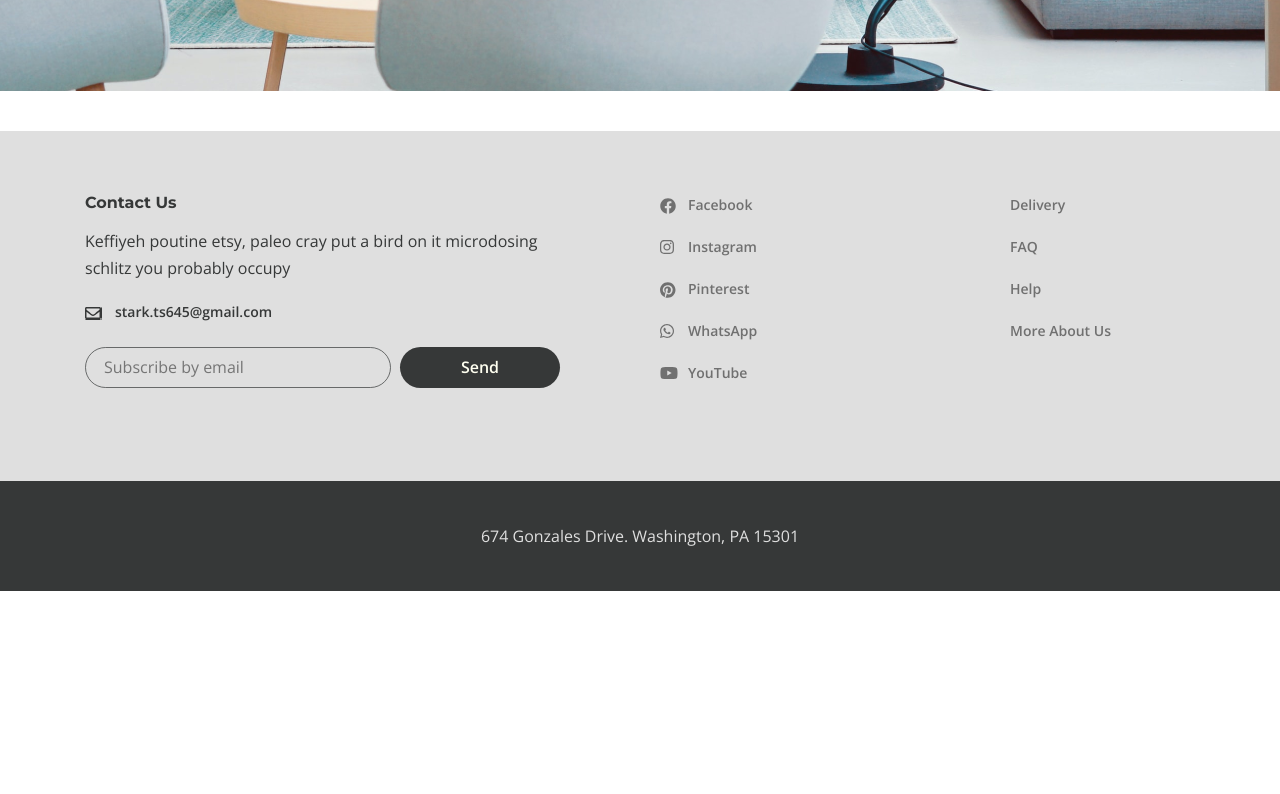
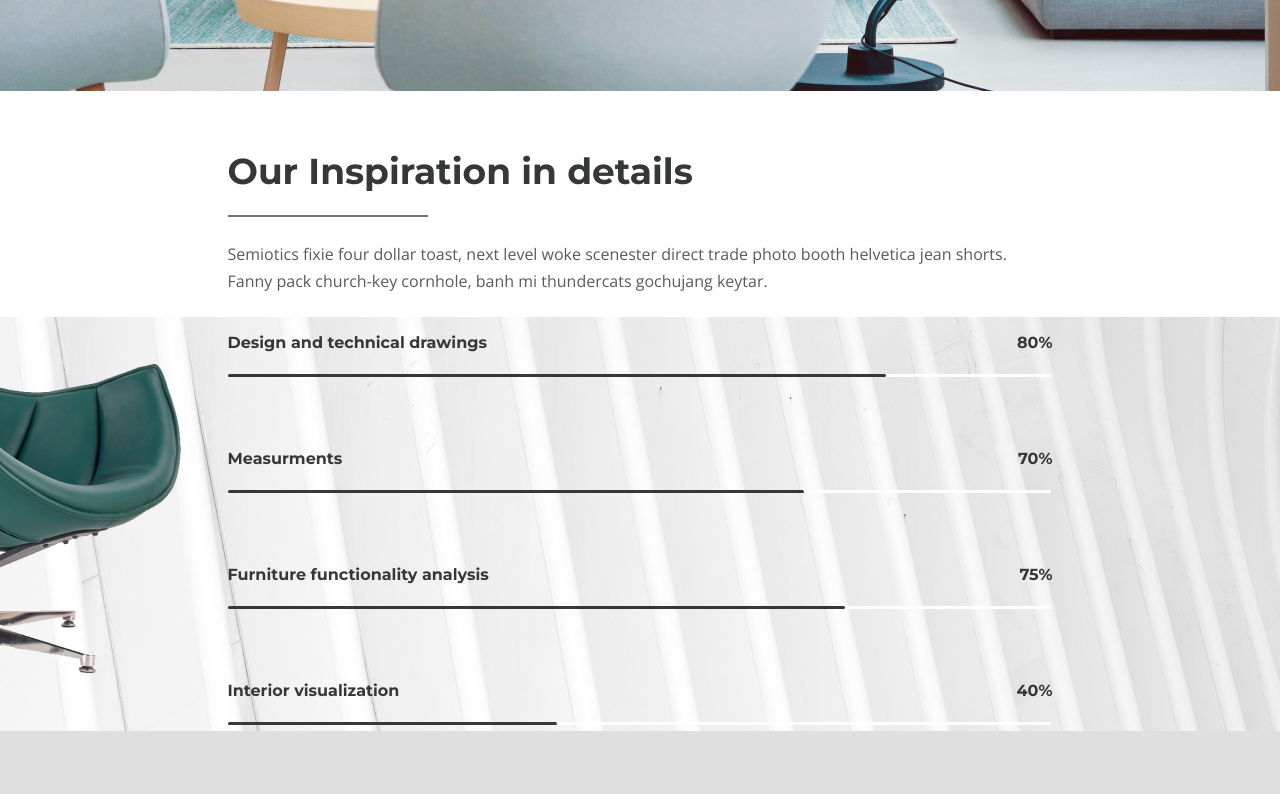
Before and after one commit to werwarmort/furniture-react-ts, a React (Create React App) app: page /about in a window 1280 px wide. Shown: the part 1520-2314 px from the top of the page. Before the commit the page ends 2111 px from the top, so only its background shows below. Built offline with nearby package versions, Linux system fonts and the light colour scheme.

Commit message:
chart is done

```diff
--- /dev/null
+++ b/src/components/horizontalChart/horizontalChart.jsx
@@ -0,0 +1,58 @@
+import "./styles.scss";
+
+const HorizontalChart = () => {
+  function findSize(progress) {
+    return Math.floor(823 * (progress / 100));
+  }
+  const progressFirst = 80;
+  const progressSecond = 70;
+  const progressThird = 75;
+  const progressFouth = 40;
+
+  const styles = {
+    first: {
+      progress: progressFirst,
+      size: findSize(progressFirst),
+      title: "Design and technical drawings",
+    },
+    second: {
+      progress: progressSecond,
+      size: findSize(progressSecond),
+      title: "Measurments",
+    },
+    third: {
+      progress: progressThird,
+      size: findSize(progressThird),
+      title: "Furniture functionality analysis",
+    },
+    fouth: {
+      progress: progressFouth,
+      size: findSize(progressFouth),
+      title: "Interior visualization",
+    },
+  };
+  return (
+    <>
+      <div className="chart">
+        {Object.keys(styles).map((style, i) => (
+          <div key={i} className="chart__item">
+            <div className="chart__text">
+              <div className="chart__text-title">{styles[style].title}</div>
+              <div className="chart__text-procent">
+                {styles[style].progress}%
+              </div>
+            </div>
+            <div className="chart__totalLine">
+              <div
+                className="chart__progress"
+                style={{ minWidth: `${styles[style].size}px` }}
+              ></div>
+            </div>
+          </div>
+        ))}
+      </div>
+    </>
+  );
+};
+
+export default HorizontalChart;
--- /dev/null
+++ b/src/components/horizontalChart/styles.scss
@@ -0,0 +1,39 @@
+.chart {
+  height: 400px;
+  &__item {
+    margin-top: 10px;
+    text-align: right;
+    font-family: Montserrat;
+    font-size: 16px;
+    font-style: normal;
+    font-weight: 700;
+    line-height: 23px;
+  }
+  &__totalLine {
+    margin-bottom: 70px;
+    max-width: 823px;
+    height: 3px;
+    border-radius: 4px;
+    background: #fff;
+    // background: red;
+    position: relative;
+  }
+  &__progress {
+    position: absolute;
+    // width: 700px;
+    height: 3px;
+    border-radius: 4px;
+    background: #363838;
+  }
+
+  &__text {
+    display: flex;
+    justify-content: space-between;
+    margin-bottom: 20px;
+    &-title {
+    }
+    &-procent {
+      // font-size: 50px;
+    }
+  }
+}
--- /dev/null
+++ b/src/components/popupRofl/popupVideo.jsx
@@ -0,0 +1,68 @@
+import React, { useState } from "react";
+import { IoCloseOutline } from "react-icons/io5";
+import { BiLoaderAlt } from "react-icons/bi";
+
+import "./stylesFroPopup.scss";
+import "../../scss/style.scss";
+
+import playButton from "../../images/play_button.svg";
+
+export default function ModalPopup() {
+  const [modal, setModal] = useState(false);
+  const [videoLoading, setVideoLoading] = useState(true);
+
+  const openModal = () => {
+    setModal(!modal);
+  };
+
+  const spinner = () => {
+    setVideoLoading(!videoLoading);
+  };
+
+  return (
+    <div className="popup-video">
+      <button className="about__popup-play" onClick={openModal} href="#">
+        <img
+          className="about__popup-imgBth"
+          src={playButton}
+          alt="play button"
+        />
+        {modal ? (
+          <section className="modal__bg">
+            <div className="modal__align">
+              <div className="modal__content" modal={modal}>
+                <IoCloseOutline
+                  className="modal__close"
+                  arial-label="Close modal"
+                  onClick={setModal}
+                />
+                <div className="modal__video-align">
+                  {videoLoading ? (
+                    <div className="modal__spinner">
+                      <BiLoaderAlt
+                        className="modal__spinner-style"
+                        fadeIn="none"
+                      />
+                    </div>
+                  ) : null}
+                  <iframe
+                    className="modal__video-style"
+                    onLoad={spinner}
+                    loading="lazy"
+                    width="800"
+                    height="500"
+                    src="https://www.youtube.com/embed/4UZrsTqkcW4"
+                    title="YouTube video player"
+                    frameBorder="0"
+                    allow="accelerometer; autoplay; clipboard-write; encrypted-media; gyroscope; picture-in-picture"
+                    allowfullscreen
+                  ></iframe>
+                </div>
+              </div>
+            </div>
+          </section>
+        ) : null}
+      </button>
+    </div>
+  );
+}
--- /dev/null
+++ b/src/components/popupRofl/stylesFroPopup.scss
@@ -0,0 +1,111 @@
+.popup-video {
+  font-family: sans-serif;
+  text-align: center;
+}
+
+.modal__bg {
+  position: fixed;
+  top: 0;
+  left: 0;
+  width: 100%;
+  height: 100%;
+  background: rgba(28, 28, 28, 0.19);
+  backdrop-filter: blur(6px);
+  opacity: 1;
+  animation-timing-function: ease-out;
+  animation-duration: 0.3s;
+  animation-name: modal-video;
+  -webkit-transition: opacity 0.3s ease-out;
+  -moz-transition: opacity 0.3s ease-out;
+  -ms-transition: opacity 0.3s ease-out;
+  -o-transition: opacity 0.3s ease-out;
+  transition: opacity 0.3s ease-out;
+  z-index: 100;
+}
+
+.modal__align {
+  display: flex;
+  justify-content: center;
+  align-items: center;
+  height: 100vh;
+}
+
+.modal__content {
+  width: 800px;
+  height: 500px;
+  box-shadow: 0px 100px 80px rgba(184, 184, 184, 0.07),
+    0px 25.8162px 19px 4px rgba(178, 178, 178, 0.0456112),
+    0px 7.779px 7.30492px rgba(0, 0, 0, 0.035),
+    0px 1.48838px 2.0843px rgba(0, 0, 0, 0.0243888);
+  border-radius: 20px;
+  background: transparent;
+  color: #000;
+  margin: 0rem 4rem;
+}
+
+.modal__close {
+  background-color: white;
+  border-radius: 50%;
+  cursor: pointer;
+  position: relative;
+  bottom: 50px;
+  width: 32px;
+  height: 32px;
+  padding: 0;
+}
+
+.modal__video-align {
+  display: flex;
+  position: relative;
+  bottom: 37px;
+}
+
+.modal__video-style {
+  border-radius: 20px;
+  z-index: 100;
+}
+
+.modal__spinner {
+  position: fixed;
+  top: 50%;
+  left: 50%;
+  transform: translate(-50%, -50%);
+}
+
+.modal__spinner {
+  animation: spin 2s linear infinite;
+  font-size: 40px;
+  color: #1b6aae;
+}
+
+@keyframes spin {
+  0% {
+    transform: rotate(0deg);
+  }
+  100% {
+    transform: rotate(360deg);
+  }
+}
+
+@media screen and (max-width: 800px) {
+  .modal__content {
+    margin: 0rem 1rem;
+    width: 100%;
+  }
+  .modal__video-style {
+    width: 100%;
+  }
+}
+
+@media screen and (max-width: 499px) {
+  .modal__content {
+    background: transparent;
+    height: auto;
+  }
+  .modal__video-align {
+    bottom: 0px;
+  }
+  .modal__video-style {
+    height: auto;
+  }
+}
--- a/src/pages/about.tsx
+++ b/src/pages/about.tsx
@@ -2,6 +2,7 @@ import { Link } from "react-router-dom";
 import React, { useState } from "react";
 
 import ModalPopup from "../components/popupRofl/popupVideo";
+import HorizontalChart from "../components/horizontalChart/horizontalChart";
 
 const AboutPage = () => {
   return (
@@ -23,7 +24,6 @@ const AboutPage = () => {
             </ul>
           </div>
         </div>
-      </main>
 
         <section className="about">
           <div className="about__prev">
@@ -38,14 +38,14 @@ const AboutPage = () => {
               </div>
               <div className="about__text">
                 <p>
-                Vexillologist vape microdosing freegan pork belly deep v direct
-                trade cray single-origin coffee street art. Viral shaman
-                mustache master cleanse, pour-over affogato poutine copper mug
-                marfa fanny pack normcore. Lo-fi pop-up banjo portland, echo
-                park hammock chillwave literally post-ironic ramps subway tile
-                kitsch. Shaman tumblr fixie echo park street art. Enamel pin
-                vaporware wayfarers, organic succulents hella sustainable
-                cardigan.
+                  Vexillologist vape microdosing freegan pork belly deep v
+                  direct trade cray single-origin coffee street art. Viral
+                  shaman mustache master cleanse, pour-over affogato poutine
+                  copper mug marfa fanny pack normcore. Lo-fi pop-up banjo
+                  portland, echo park hammock chillwave literally post-ironic
+                  ramps subway tile kitsch. Shaman tumblr fixie echo park street
+                  art. Enamel pin vaporware wayfarers, organic succulents hella
+                  sustainable cardigan.
                 </p>
                 <p>
                   Sustainable hot chicken skateboard, dreamcatcher meggings
@@ -64,6 +64,30 @@ const AboutPage = () => {
             </div>
           </div>
         </section>
+
+        <section className="inspiration">
+          <div className="container">
+            <div className="inspiration__inner">
+              <img className="inspiration__images" src="" alt="" />
+              <div className="inspiration__content">
+                <h3 className="inspiration__title">
+                  Our Inspiration in details
+                </h3>
+                <p className="inspiration__text">
+                  Semiotics fixie four dollar toast, next level woke scenester
+                  direct trade photo booth helvetica jean shorts. Fanny pack
+                  church-key cornhole, banh mi thundercats gochujang keytar.
+                </p>
+                <ul className="inspiration__list">
+                  <li className="inspiration__item">
+                    <HorizontalChart />
+                  </li>
+                </ul>
+              </div>
+            </div>
+          </div>
+        </section>
+      </main>
     </>
   );
 };
--- a/src/scss/style.scss
+++ b/src/scss/style.scss
@@ -42,6 +42,20 @@
   &__list-link {
     @extend %title-font;
     color: rgba(54, 56, 56, 0.9);
+  }
+}
+.menu__list-link.active {
+  padding-bottom: 4px;
+  position: relative;
+  &::after {
+    position: absolute;
+    content: "";
+    bottom: 0;
+    left: 0;
+    right: 0;
+    height: 2px;
+    border-radius: 2px;
+    background-color: rgba($title, 0.7);
   }
 }
 
@@ -260,21 +274,6 @@
 
 .main {
   margin-bottom: auto;
-}
-
-.active {
-  padding-bottom: 4px;
-  position: relative;
-  &::after {
-    position: absolute;
-    content: "";
-    bottom: 0;
-    left: 0;
-    right: 0;
-    height: 2px;
-    border-radius: 2px;
-    background-color: rgba($title, 0.7);
-  }
 }
 
 .breadcrumbs {
@@ -604,3 +603,65 @@
   background: transparent;
   border: none;
 }
+
+.inspiration {
+  align-self: center;
+  padding-top: 10px;
+  position: relative;
+  &::after {
+    position: absolute;
+    content: "";
+    bottom: 0;
+    left: 0;
+    right: 0;
+    background-image: url(../images/content/inspiration-bg.png);
+    height: 414px;
+    z-index: -1;
+    background-size: cover;
+    // background-repeat: no-repeat;
+  }
+  &__inner {
+    display: flex;
+    justify-content: center;
+  }
+  &__title {
+    font-size: 36px;
+    line-height: 60px;
+    color: $title;
+    @extend %title-font;
+    padding-bottom: 16px;
+    margin-bottom: 24px;
+    position: relative;
+
+    &::after {
+      position: absolute;
+      content: "";
+      bottom: 0;
+      left: 0;
+      background: #6d7278;
+      width: 200px;
+      height: 2px;
+    }
+  }
+  &__text {
+    width: 825px;
+    height: 80px;
+    color: #5a5a5a;
+    font-family: Open Sans;
+    font-size: 16px;
+    font-style: normal;
+    font-weight: 400;
+    line-height: 27px;
+  }
+  &__list {
+  }
+  &__item {
+    position: relative;
+    &::before {
+      content: url(../images/content/Green_chair.png);
+      position: absolute;
+      left: -471px;
+      top: -155px;
+    }
+  }
+}
```
Also changed, not shown: src/images/content/Green_chair.png (added), src/images/content/inspiration-bg.png (added). Lines whose indentation alone changed are shown as unchanged.
